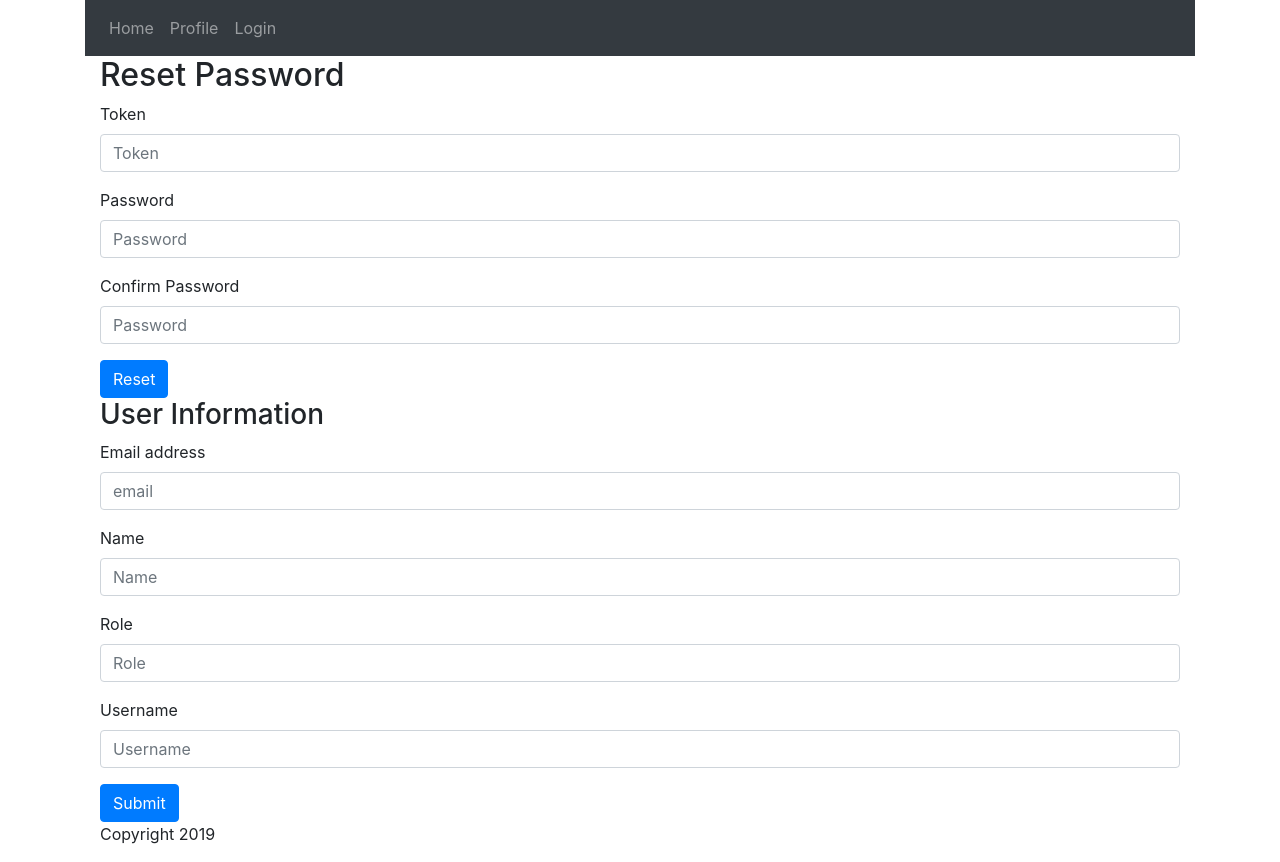
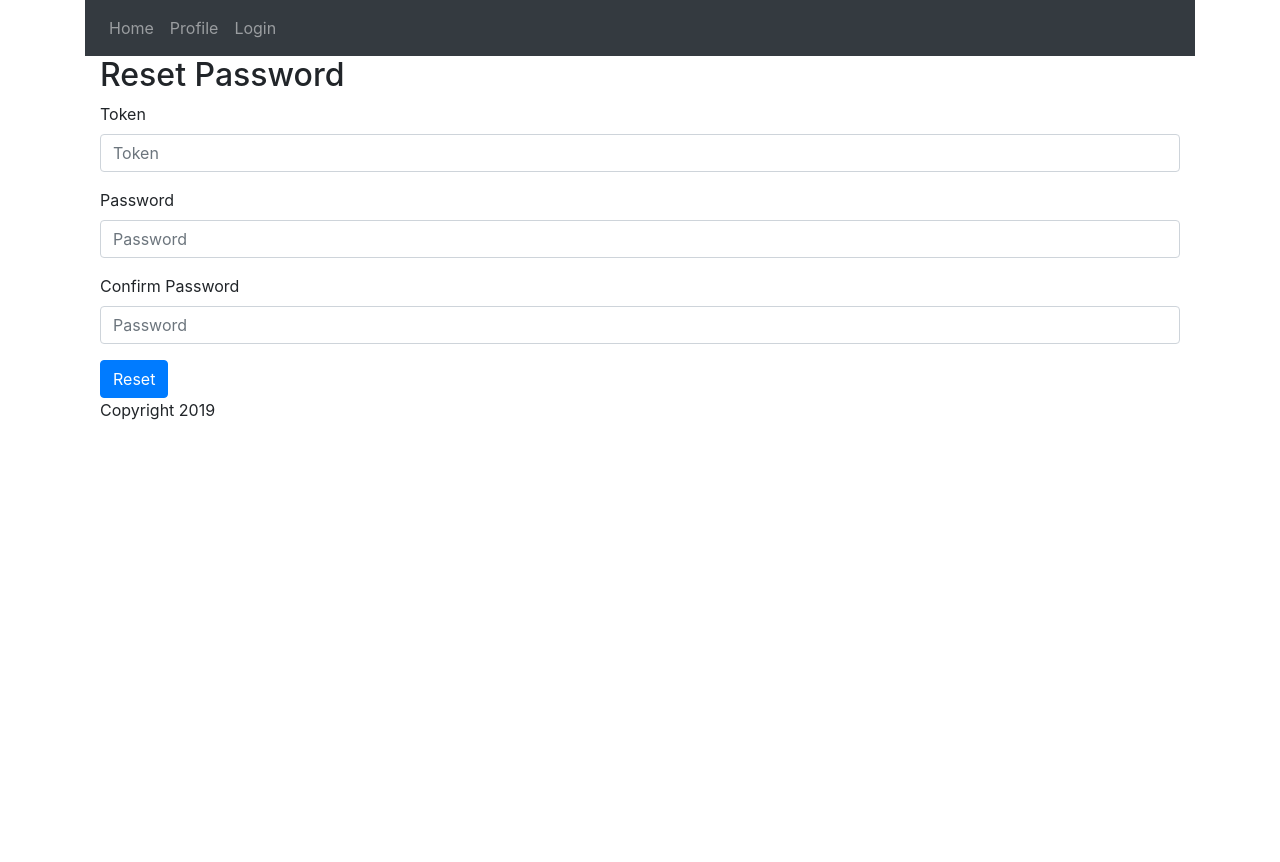
Before and after one commit to shrnayvi/Ordering-System, a React (Create React App) app in the folder client/: page /reset-password in a window 1280 px wide. After the commit the page ends 800 px from the top, so only its background shows below. Built offline with nearby package versions, Linux system fonts and the light colour scheme.

Commit message:
added protected component

```diff
--- a/client/src/components/ProtectedRoutes.js
+++ b/client/src/components/ProtectedRoutes.js
@@ -1,14 +1,13 @@
 import React from 'react';
 import { Route, Redirect } from 'react-router-dom';
-// import history from '../helpers/history';
 
 const ProtectedRoutes = ({ component: Component, isLoggedIn, ...rest }) => (
    <Route
       {...rest}
       render={
          (props) => (
-            true
-               ? <Component />
+            isLoggedIn
+               ? <Component {...props} />
                : <Redirect to="/login" />
          )
 
--- a/client/src/routes.js
+++ b/client/src/routes.js
@@ -21,7 +21,7 @@ class Routes extends Component {
             <Route path="/register" component={Register} />
             <Route path="/forgot-password" component={ForgotPassword} />
             <Route path="/reset-password" component={ResetPassword} />
-            <ProtectedRoutes component={Profile} />
+            <ProtectedRoutes path="/profile" component={Profile} />
             {/* <Route path="/profile" component={Profile} /> */}
             <Route path="/logout" component={Logout} />
          </div>
```
